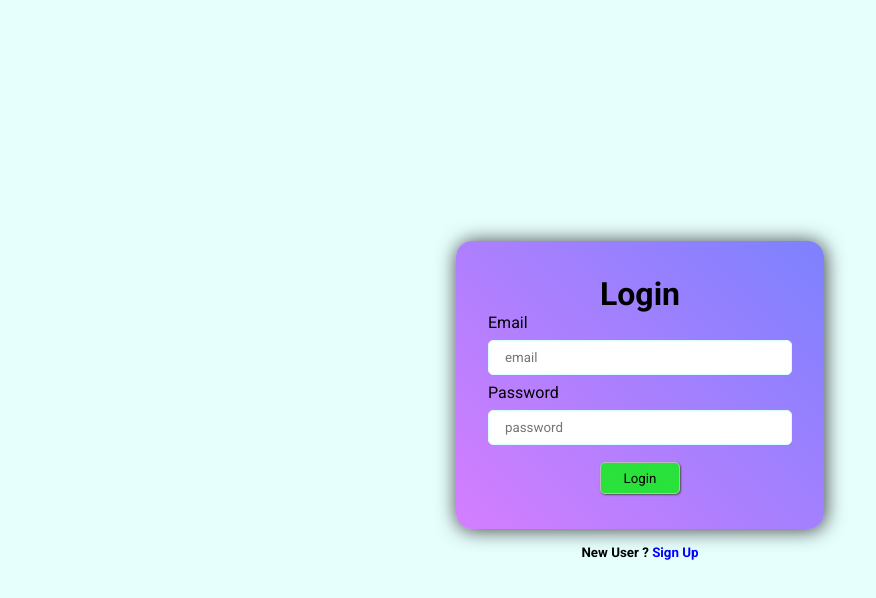
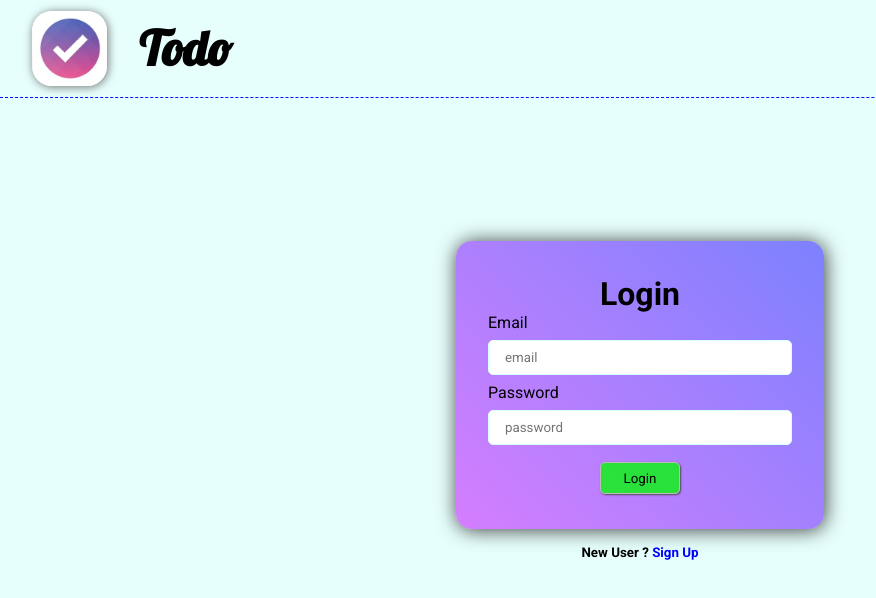
Before and after one commit to vinayak41/todo-app-MERN, a React (Create React App) app in the folder client/: page / in a window 1280 px wide. Shown: the top 598 px of the page, without its empty margins (0-876 px from the left). Built offline with nearby package versions, Linux system fonts and the light colour scheme.

Commit message:
header component

```diff
--- a/client/package.json
+++ b/client/package.json
@@ -11,6 +11,7 @@
     "react": "^17.0.2",
     "react-dom": "^17.0.2",
     "react-redux": "^7.2.4",
+    "react-router-dom": "^5.2.0",
     "react-scripts": "4.0.3",
     "redux": "^4.1.0",
     "redux-devtools-extension": "^2.13.9",
--- a/client/src/App.css
+++ b/client/src/App.css
@@ -7,10 +7,6 @@
     font-family: 'Roboto', sans-serif;
 }
 
-.app > h1{
-    text-align: center;
-    margin-top: 2.5rem;
-    font-family: 'Luckiest Guy', cursive;
-    letter-spacing: 5px;
-    font-size: 2.7rem;
+.app {
+    position: relative;
 }
--- a/client/src/App.js
+++ b/client/src/App.js
@@ -3,6 +3,7 @@ import "./App.css";
 import TodoList from "./components/TodoList/TodoList";
 import Login from "./components/Login/Login";
 import SignUp from "./components/SignUp/SignUp";
+import Header from "./components/Header/Header";
 
 function App() {
   const isLogin = useSelector((state) => state.todo.isLogin);
@@ -10,8 +11,9 @@ function App() {
   console.log(showSignUpPage);
   return (
     <div className="app">
+      <Header />
       {isLogin ? (
-        ((<h1>Todo</h1>), (<TodoList />))
+        (<TodoList />)
       ) : showSignUpPage ? (
         <SignUp />
       ) : (
--- /dev/null
+++ b/client/src/components/Header/Header.css
@@ -0,0 +1,32 @@
+@import url('https://fonts.googleapis.com/css2?family=Lobster&display=swap');
+.header {
+    position: fixed;
+    top: 0rem;
+    left: 0rem;
+    width: 100%;
+    height: 6.1rem;
+    display: flex;
+    align-items: center;
+    border-bottom: 1px dashed rgb(0, 17, 255);
+}
+
+.header .logo-container {
+    width: 4.7rem;
+    height: 4.7rem;
+    margin-left: 2rem;
+    border-radius: 20px;
+    overflow: hidden;
+    box-shadow: 1px 1px 10px rgb(114, 114, 114);
+}
+
+.header .logo-container img{
+    width: inherit;
+    height: inherit;
+}
+
+.header .title{
+    margin-left: 2rem;
+    font-family: 'Lobster', cursive;
+    font-size: 3rem;
+    font-weight: 600;
+}
--- /dev/null
+++ b/client/src/components/Header/Header.js
@@ -0,0 +1,14 @@
+import React from 'react'
+import todoLogo from '../../assets/images/todo-icon.jpg'
+import "./Header.css"
+
+export default function Header() {
+    return (
+        <div className="header">
+            <div className="logo-container">
+                <img src={todoLogo} alt="todo-logo" />
+            </div>
+            <h1 className="title">Todo</h1>
+        </div>
+    )
+}
--- a/client/src/components/TodoList/TodoList.css
+++ b/client/src/components/TodoList/TodoList.css
@@ -3,6 +3,7 @@
 .todo-list {
     width: 30rem;
     margin: 1rem auto;
+    margin-top: 10rem;
     /* border: 1px solid rgb(221, 221, 221); */
 }
 
```
Also changed, not shown: client/src/assets/images/todo-icon.jpg (added), 1 other file (tests, documents, lock files or other folders).
